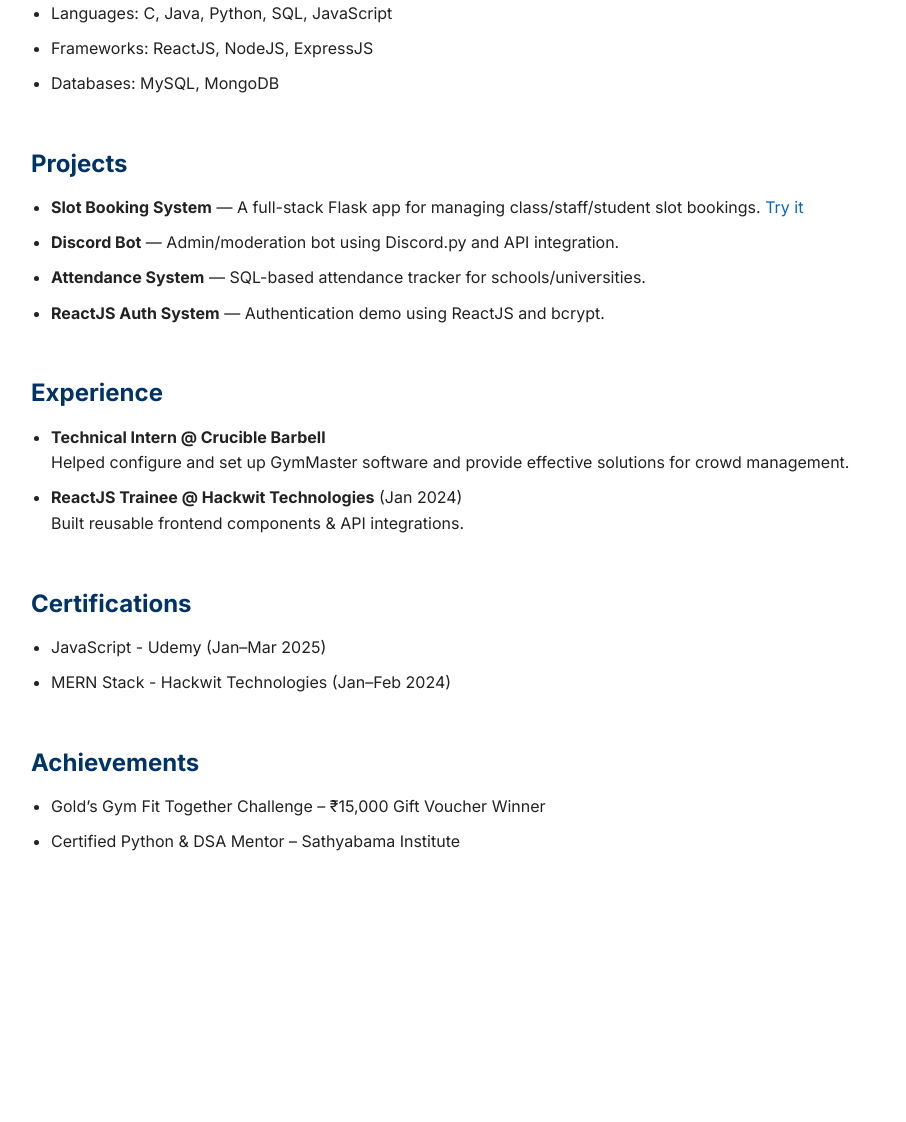
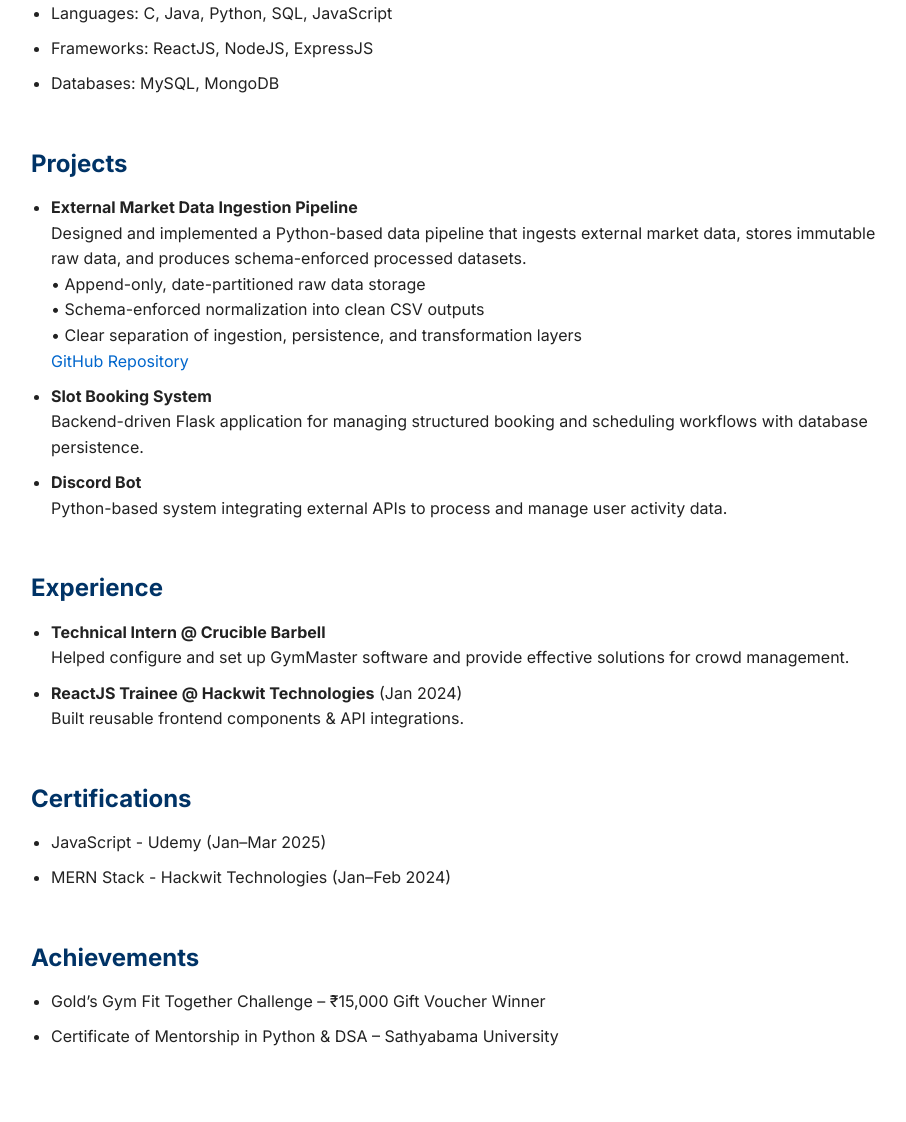
Before and after one commit to adhvait7/SlotBookingApp, a Flask app: page / in a window 1280 px wide. Shown: the part 433-1555 px from the top of the page, without its empty margins (179-1085 px from the left). Before the commit the page ends 1284 px from the top, so only its background shows below. Run offline with Flask 3, Linux system fonts and the light colour scheme; parts of the project's set-up code (start-up, migrations or seed data) failed here and were passed over.

Commit message:
Updated resume

```diff
--- a/templates/index.html
+++ b/templates/index.html
@@ -104,21 +104,32 @@
       <h2>Projects</h2>
       <ul>
         <li>
-          <strong>Slot Booking System</strong> — A full-stack Flask app for
-          managing class/staff/student slot bookings.
-          <a href="/login">Try it</a>
+          <strong>External Market Data Ingestion Pipeline</strong><br />
+          Designed and implemented a Python-based data pipeline that ingests
+          external market data, stores immutable raw data, and produces
+          schema-enforced processed datasets.<br />
+          • Append-only, date-partitioned raw data storage<br />
+          • Schema-enforced normalization into clean CSV outputs<br />
+          • Clear separation of ingestion, persistence, and transformation
+          layers<br />
+          <a
+            href="https://github.com/adhvait7/data-ingestion-pipeline"
+            target="_blank"
+          >
+            GitHub Repository
+          </a>
         </li>
+
         <li>
-          <strong>Discord Bot</strong> — Admin/moderation bot using Discord.py
-          and API integration.
+          <strong>Slot Booking System</strong><br />
+          Backend-driven Flask application for managing structured booking and
+          scheduling workflows with database persistence.
         </li>
+
         <li>
-          <strong>Attendance System</strong> — SQL-based attendance tracker for
-          schools/universities.
-        </li>
-        <li>
-          <strong>ReactJS Auth System</strong> — Authentication demo using
-          ReactJS and bcrypt.
+          <strong>Discord Bot</strong><br />
+          Python-based system integrating external APIs to process and manage
+          user activity data.
         </li>
       </ul>
     </div>
@@ -150,7 +161,9 @@
       <h2>Achievements</h2>
       <ul>
         <li>Gold’s Gym Fit Together Challenge – ₹15,000 Gift Voucher Winner</li>
-        <li>Certified Python & DSA Mentor – Sathyabama Institute</li>
+        <li>
+          Certificate of Mentorship in Python & DSA – Sathyabama University
+        </li>
       </ul>
     </div>
   </body>
```
